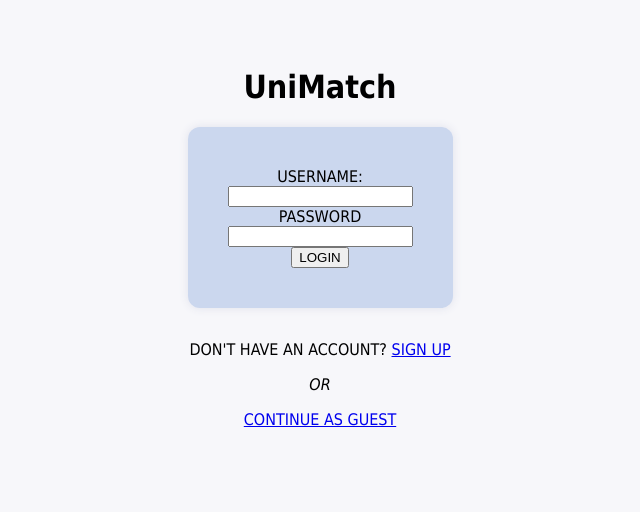
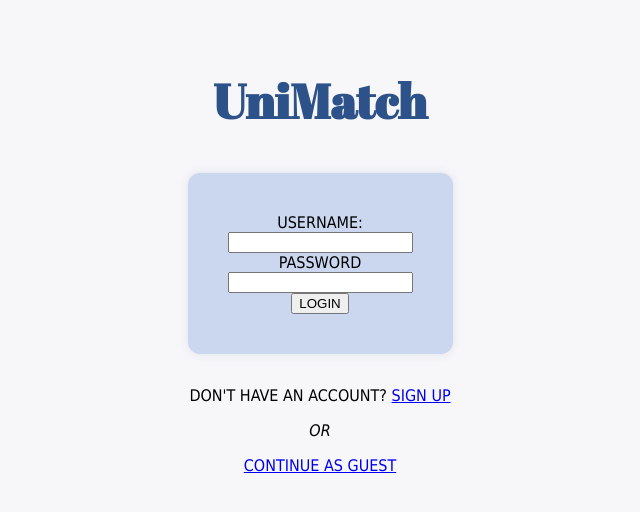
Before and after one commit to zainab-gilani/Test, a website: page test.html in a window 1280 px wide. Shown: the whole page, without its empty margins (320-960 px from the left). Drawn offline with Linux system fonts and the light colour scheme.

Commit message:
Defined h1

```diff
--- a/style.css
+++ b/style.css
@@ -3,6 +3,13 @@ body {
     font-family: "Tahoma", serif;
     text-align: center;
     padding-top: 60px;
+}
+
+h1 {
+    font-family: 'Abril Fatface', serif;
+    font-size: 3rem;
+    color: #2D5289;
+    margin-bottom: 40px;
 }
 
 form {
```
